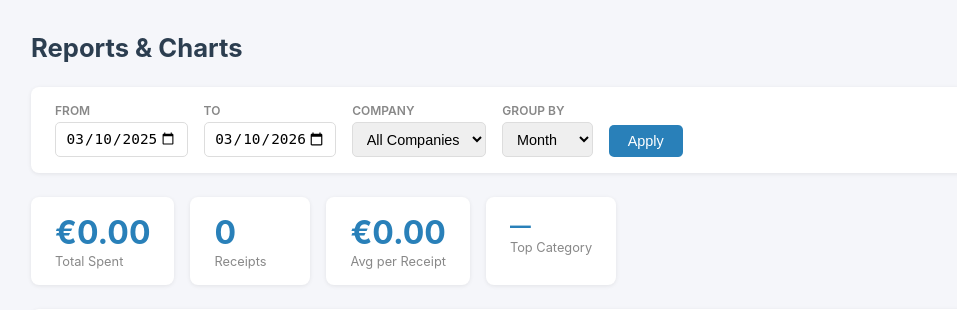
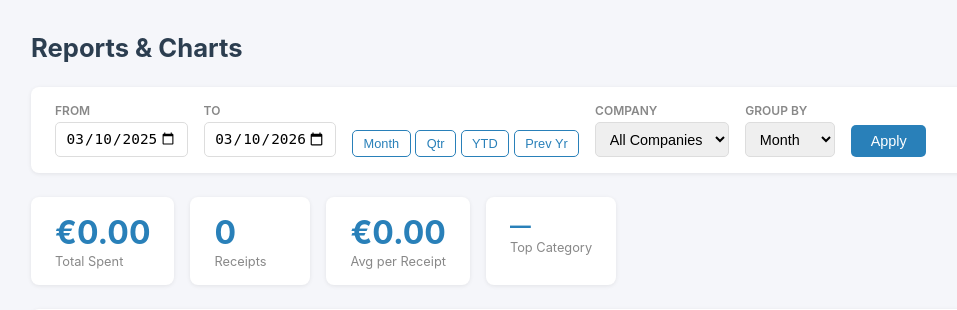
Before and after one commit to IndaloMan/CostOfLiving, a Flask app: page /reports in a window 1280 px wide. Shown: the part 56-366 px from the top of the page, without its empty margins (83-1040 px from the left). Run offline with Flask 3, Linux system fonts and the light colour scheme; data that the repository does not hold is empty.

Commit message:
Add date presets and clickable stat boxes
- Month, Qtr, YTD, Prev Yr preset buttons on all filter pages (reports, mercadona, energy nordic, income reports); auto-apply on click
- Expenditure dashboard stat boxes now link to /receipts and /companies

Co-Authored-By: Claude Sonnet 4.6 <noreply@anthropic.com>

```diff
--- a/app/static/css/style.css
+++ b/app/static/css/style.css
@@ -114,6 +114,24 @@ h2 {
     background: #a93226;
 }
 
+.btn-preset {
+    background: white;
+    color: #2980b9;
+    border: 1px solid #2980b9;
+    padding: 0.3rem 0.65rem;
+    font-size: 0.8rem;
+}
+
+.btn-preset:hover {
+    background: #eaf4fb;
+}
+
+.preset-group {
+    display: flex;
+    gap: 0.3rem;
+    align-items: flex-end;
+}
+
 /* Stats row */
 .stats-row {
     display: flex;
@@ -127,6 +145,18 @@ h2 {
     padding: 1rem 1.5rem;
     box-shadow: 0 1px 4px rgba(0,0,0,0.08);
     min-width: 120px;
+}
+
+a.stat-box-link {
+    display: block;
+    text-decoration: none;
+    cursor: pointer;
+    transition: box-shadow 0.15s, transform 0.15s;
+}
+
+a.stat-box-link:hover {
+    box-shadow: 0 4px 12px rgba(0,0,0,0.15);
+    transform: translateY(-2px);
 }
 
 .stat-num   { font-size: 2rem; font-weight: 700; color: #2980b9; }
--- a/app/templates/analysis_energy_nordic.html
+++ b/app/templates/analysis_energy_nordic.html
@@ -22,6 +22,12 @@
         <div class="filter-group">
             <label>To</label>
             <input type="date" name="end" id="endDate" value="{{ end }}">
+        </div>
+        <div class="preset-group">
+            <button type="button" class="btn btn-preset" onclick="setDatePreset('month'); document.getElementById('filterForm').submit();">Month</button>
+            <button type="button" class="btn btn-preset" onclick="setDatePreset('qtr'); document.getElementById('filterForm').submit();">Qtr</button>
+            <button type="button" class="btn btn-preset" onclick="setDatePreset('ytd'); document.getElementById('filterForm').submit();">YTD</button>
+            <button type="button" class="btn btn-preset" onclick="setDatePreset('prevyr'); document.getElementById('filterForm').submit();">Prev Yr</button>
         </div>
         <button type="submit" class="btn">Apply</button>
     </form>
--- a/app/templates/analysis_mercadona.html
+++ b/app/templates/analysis_mercadona.html
@@ -17,6 +17,12 @@
         <div class="filter-group">
             <label>To</label>
             <input type="date" id="endDate">
+        </div>
+        <div class="preset-group">
+            <button class="btn btn-preset" onclick="setDatePreset('month')">Month</button>
+            <button class="btn btn-preset" onclick="setDatePreset('qtr')">Qtr</button>
+            <button class="btn btn-preset" onclick="setDatePreset('ytd')">YTD</button>
+            <button class="btn btn-preset" onclick="setDatePreset('prevyr')">Prev Yr</button>
         </div>
         <button class="btn" onclick="loadAll()">Apply</button>
     </div>
--- a/app/templates/base.html
+++ b/app/templates/base.html
@@ -50,6 +50,38 @@
         }
     });
 
+    // Date preset helper — called by preset buttons on filter pages
+    window.setDatePreset = function (preset) {
+        const startEl = document.getElementById('startDate');
+        const endEl   = document.getElementById('endDate');
+        if (!startEl || !endEl) return;
+        const today = new Date();
+        const todayStr = today.toISOString().split('T')[0];
+        let startDate;
+        if (preset === 'month') {
+            startDate = new Date(today.getFullYear(), today.getMonth(), 1);
+        } else if (preset === 'qtr') {
+            const qtrMonth = Math.floor(today.getMonth() / 3) * 3;
+            startDate = new Date(today.getFullYear(), qtrMonth, 1);
+        } else if (preset === 'ytd') {
+            startDate = new Date(today.getFullYear(), 0, 1);
+        } else { // prevyr
+            const prevYr = today.getFullYear() - 1;
+            startDate = new Date(prevYr, 0, 1);
+            endEl.value = prevYr + '-12-31';
+            startEl.value = startDate.toISOString().split('T')[0];
+            startEl.dispatchEvent(new Event('change'));
+            endEl.dispatchEvent(new Event('change'));
+            if (typeof loadAll === 'function') loadAll();
+            return;
+        }
+        startEl.value = startDate.toISOString().split('T')[0];
+        endEl.value   = todayStr;
+        startEl.dispatchEvent(new Event('change'));
+        endEl.dispatchEvent(new Event('change'));
+        if (typeof loadAll === 'function') loadAll();
+    };
+
     // Shared validation helper — called by JS-driven pages in their loadAll()
     window.validateDateRange = function () {
         const startEl = document.getElementById('startDate');
--- a/app/templates/income_reports.html
+++ b/app/templates/income_reports.html
@@ -14,6 +14,12 @@
         <div class="filter-group">
             <label>To</label>
             <input type="date" id="endDate">
+        </div>
+        <div class="preset-group">
+            <button class="btn btn-preset" onclick="setDatePreset('month')">Month</button>
+            <button class="btn btn-preset" onclick="setDatePreset('qtr')">Qtr</button>
+            <button class="btn btn-preset" onclick="setDatePreset('ytd')">YTD</button>
+            <button class="btn btn-preset" onclick="setDatePreset('prevyr')">Prev Yr</button>
         </div>
         <button class="btn" onclick="loadAll()">Apply</button>
         <span id="dateError" style="color:#c0392b; font-size:0.85rem; display:none;">From date must be before To date.</span>
--- a/app/templates/reports.html
+++ b/app/templates/reports.html
@@ -14,6 +14,12 @@
         <div class="filter-group">
             <label>To</label>
             <input type="date" id="endDate">
+        </div>
+        <div class="preset-group">
+            <button class="btn btn-preset" onclick="setDatePreset('month')">Month</button>
+            <button class="btn btn-preset" onclick="setDatePreset('qtr')">Qtr</button>
+            <button class="btn btn-preset" onclick="setDatePreset('ytd')">YTD</button>
+            <button class="btn btn-preset" onclick="setDatePreset('prevyr')">Prev Yr</button>
         </div>
         <div class="filter-group">
             <label>Company</label>
--- a/config.py
+++ b/config.py
@@ -3,7 +3,7 @@ from dotenv import load_dotenv
 
 load_dotenv()
 
-APP_VERSION = "1.12"
+APP_VERSION = "1.13"
 
 BASE_DIR = os.path.dirname(os.path.abspath(__file__))
 
```
Also changed, not shown: app/templates/index.html (+4 -4 lines), README.md.
